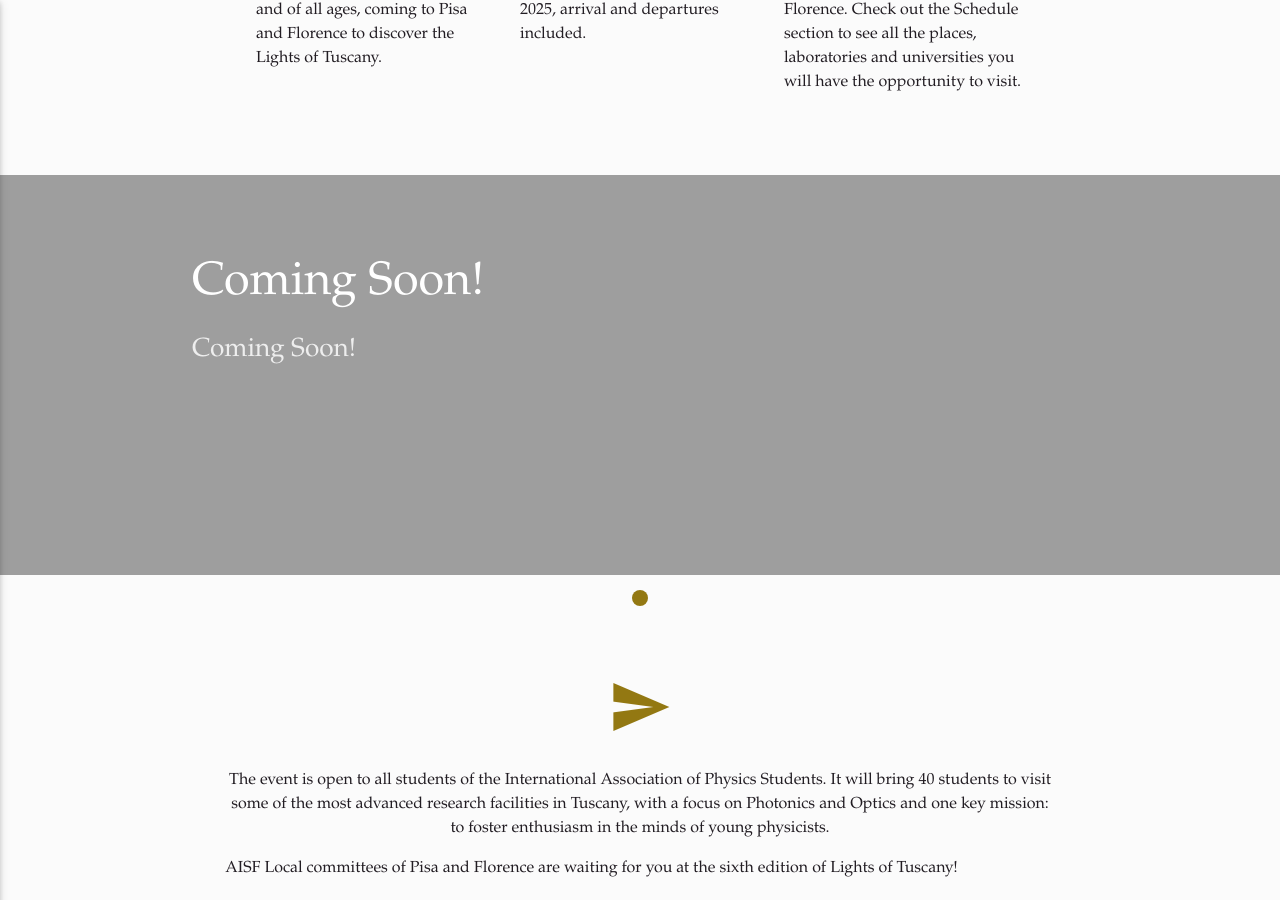
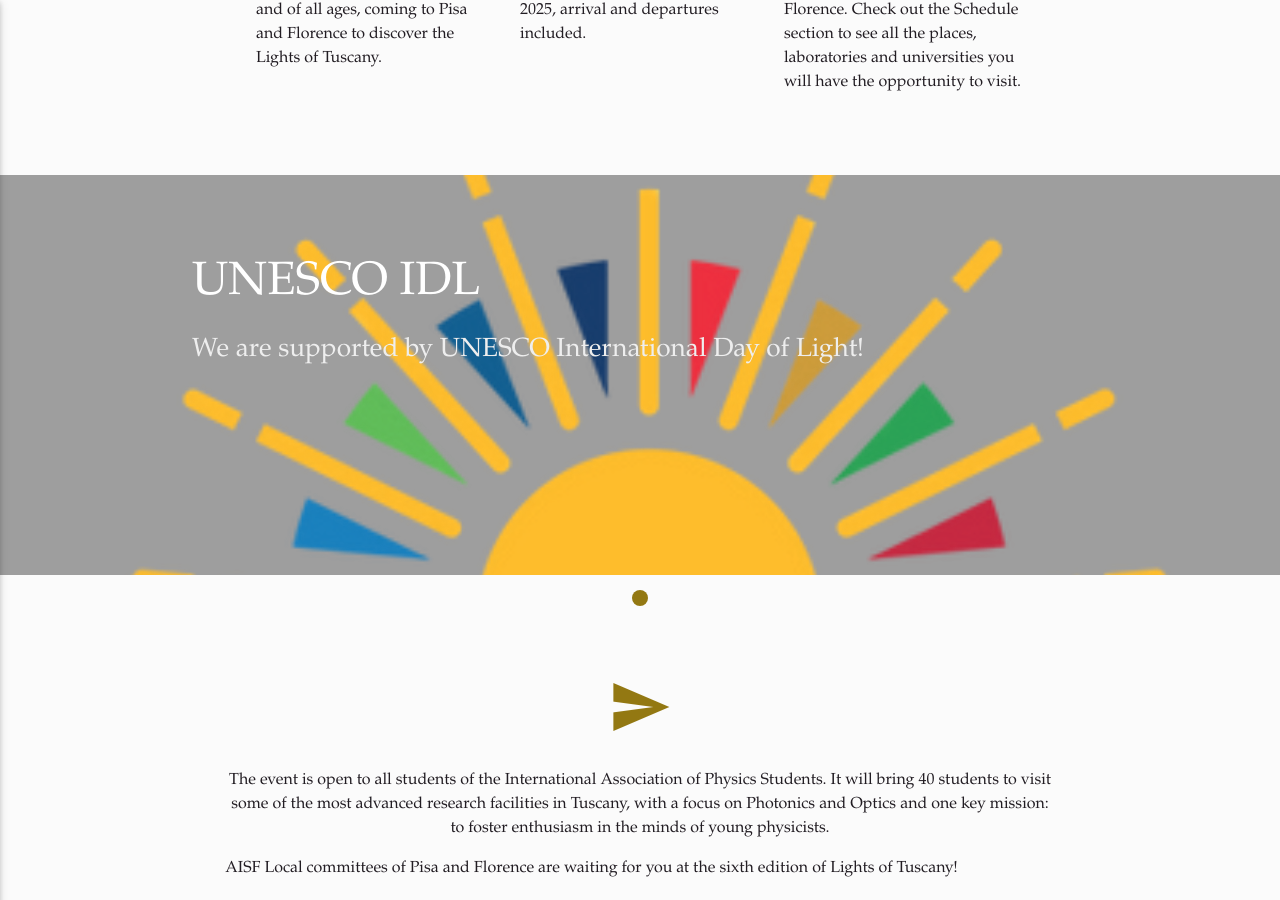
Before and after one commit to ai-sf/lot, a Jekyll site: the page built from index.html, in a window 1280 px wide and 900 px high, scrolled down 698 px. Built offline with Jekyll 4.4.1, drawn with Linux system fonts in a browser that asks for light colours; nearby versions of some CDN libraries; some web fonts are replaced.

Commit message:
Update home.yml

```diff
--- a/_data/home.yml
+++ b/_data/home.yml
@@ -9,10 +9,10 @@
 where: "Three days in Pisa, two in Florence. Check out the Schedule section to see all the places, laboratories and universities you will have the opportunity to visit."
 
 slideshow:
-  - img:
+  - img: img/sponsors/IDL_UNESCO.PNG
     alt: Coming Soon!
-    title: Coming Soon!
-    text: Coming Soon!
+    title: UNESCO IDL
+    text: We are supported by UNESCO International Day of Light!
 
 
 paragraph: >
```
